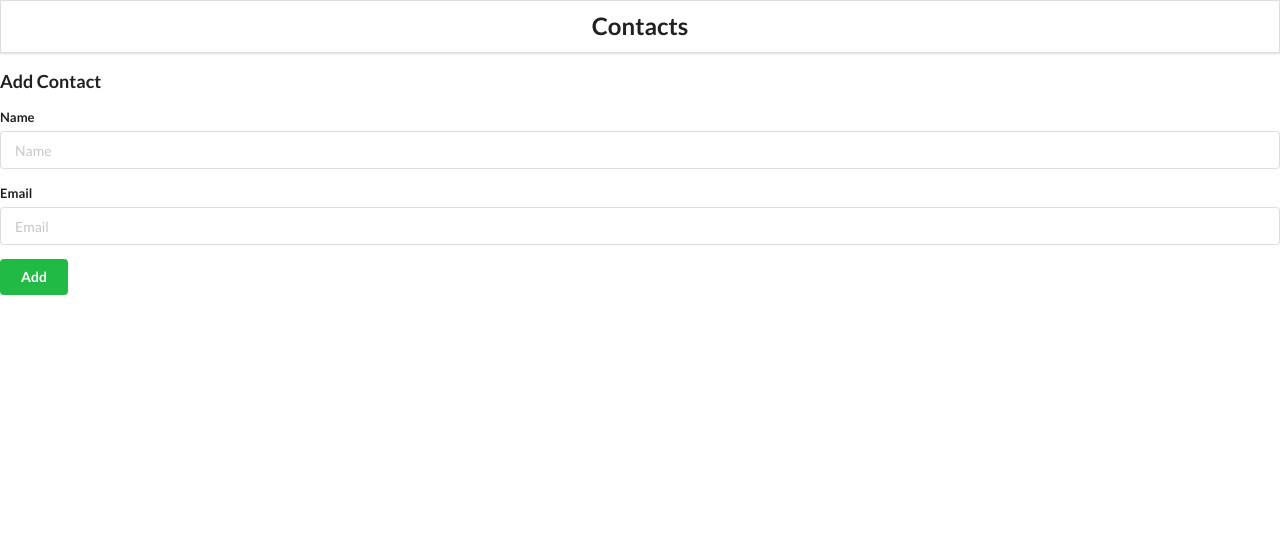
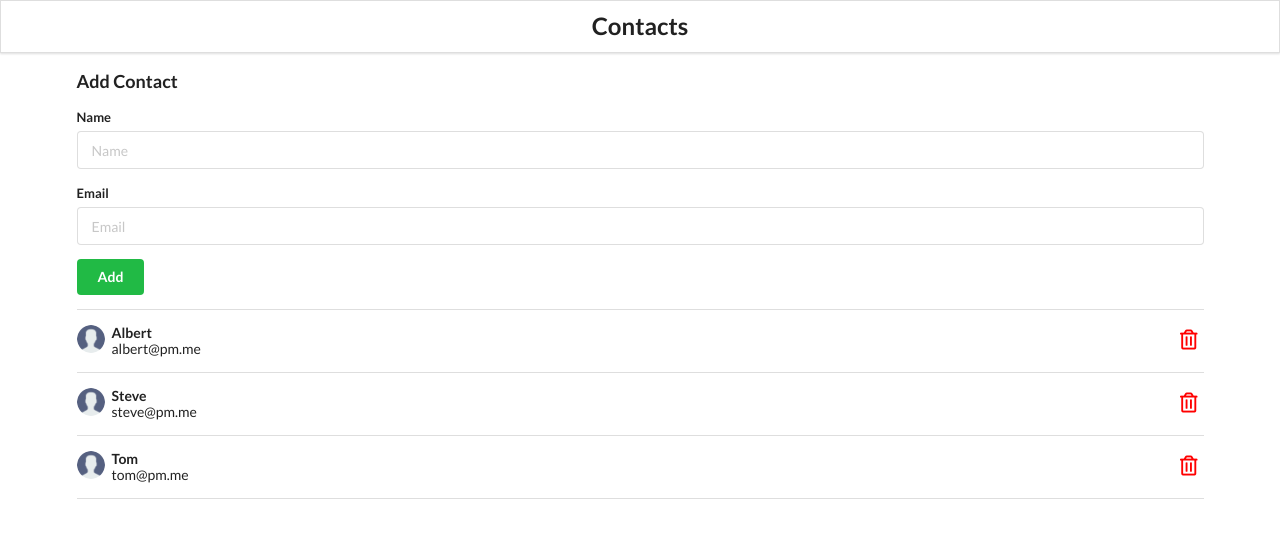
Before and after one commit to Berto-m/contacts, a React (Create React App) app: page / in a window 1280 px wide. Shown: the top 538 px of the page. Built offline with nearby package versions, Linux system fonts and the light colour scheme.

Commit message:
added contact list layout

```diff
--- a/src/App.js
+++ b/src/App.js
@@ -5,11 +5,31 @@ import Header from './components/Header';
 import List from './components/List';
 
 function App() {
+
+  const contacts = [
+			{
+				id: 1,
+				name: 'Albert',
+				email: 'albert@pm.me',
+			},
+			{
+				id: 2,
+				name: 'Steve',
+				email: 'steve@pm.me',
+			},
+			{
+				id: 3,
+				name: 'Tom',
+				email: 'tom@pm.me',
+			},
+		];
+
+
   return (
-    <div className="App">
+    <div className="ui container">
       <Header />
       <Add />
-      <List />
+      <List contacts={contacts} />
     </div>
   );
 }
--- a/src/components/Card.js
+++ b/src/components/Card.js
@@ -1,9 +1,19 @@
 import React from 'react'
+import user from '../images/user.png'
 
-export default function Card() {
+export default function Card(props) {
+  // creates contact layout
+
+  const {id, name, email} = props.contact
   return (
-    <div>
-
-    </div>
-  )
+			<div className='item'>
+      <img src={user} alt="user" className="ui avatar image" />
+				<div className='content'>
+					<div className='header'>{name}</div>
+					<div>{email}</div>
+				</div>
+				<i className='trash alternate outline icon'
+        style={{color:'red', marginTop: '7px'}}></i>
+			</div>
+		);
 }
--- a/src/components/List.js
+++ b/src/components/List.js
@@ -1,9 +1,17 @@
 import React from 'react'
+import Card from './Card';
 
-export default function List() {
+
+export default function List(props) {
+  console.log(props);
+  // accepts props (data from app.js and render its content with map)
+  const renderedContacts = props.contacts.map(contact => {
+    return (
+      <Card contact={contact} />
+    )
+  })
+
   return (
-    <div>
-
-    </div>
+    <div className="ui celled list">{renderedContacts}</div>
   )
 }
```
